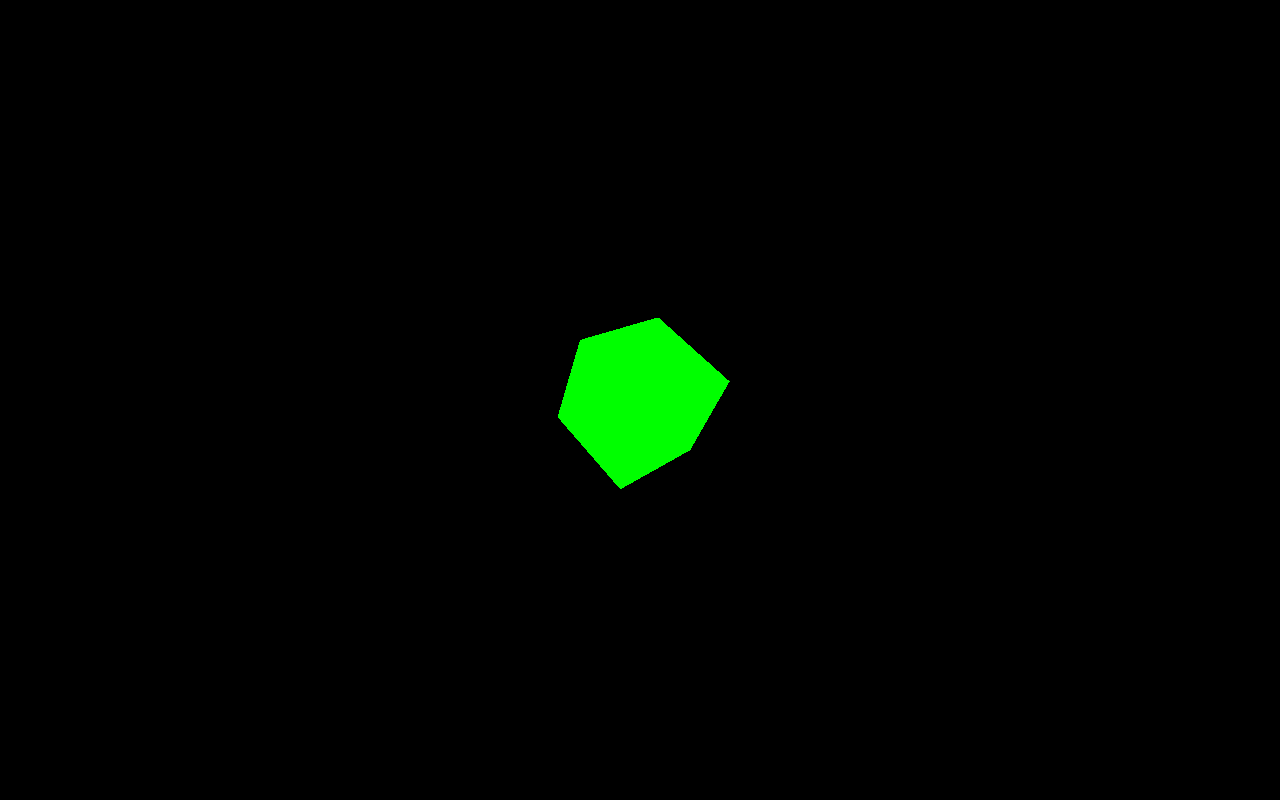
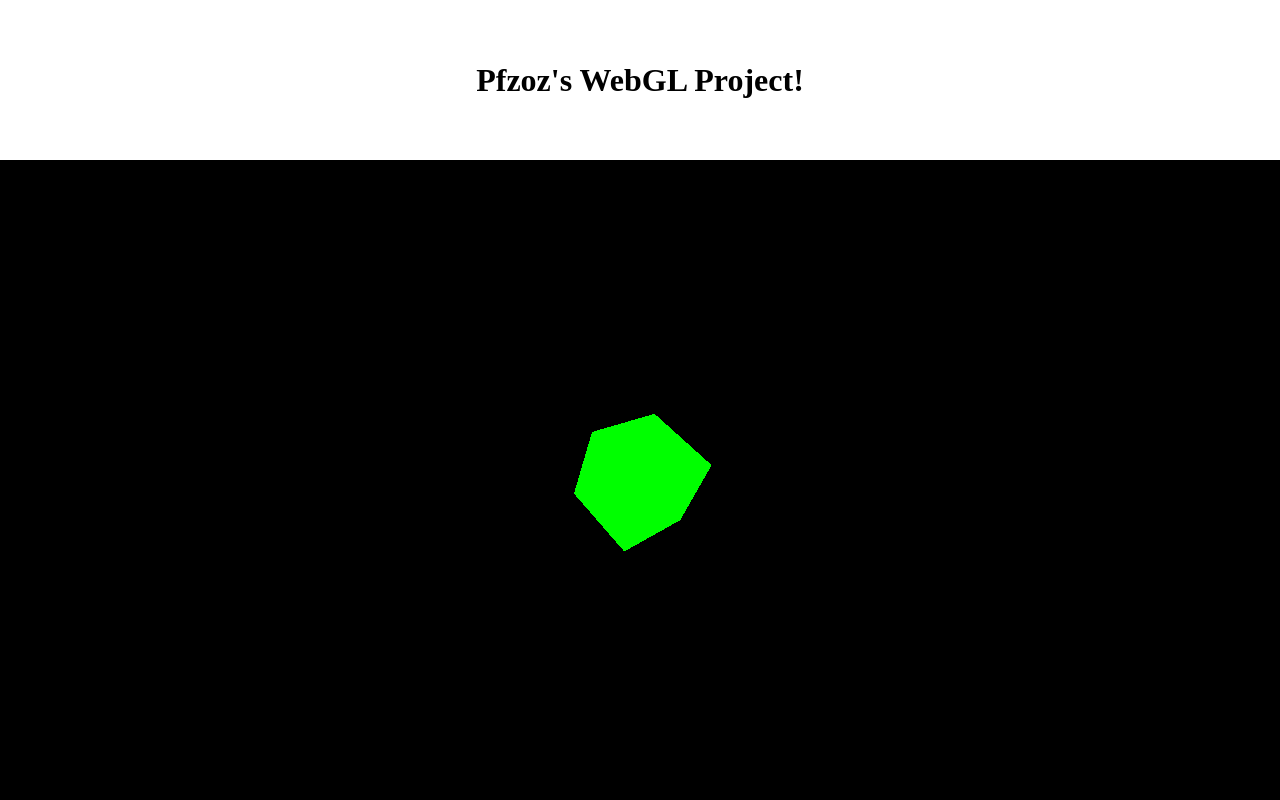
Before and after one commit to Pfzoz/webgl-learning, a website built with Vite: page index.html in a window 1280 px wide. Built offline with nearby package versions, Linux system fonts and the light colour scheme.

Commit message:
feat: html experiments and added resizing detection features

```diff
--- a/index.html
+++ b/index.html
@@ -7,9 +7,37 @@
             body {
                 margin: 0;
             }
+
+            .container {
+                display: flex;
+                flex-direction: column;
+                width: 100vw;
+                height: 100vh;
+            }
+
+            #gameDiv {
+                height: 80%;
+                width: 100%;
+                display: flex;
+            }
+
+            .header {
+                width: 100%;
+                height: 20%;
+                display: flex;
+                flex-direction: row;
+                justify-content: center;
+                align-items: center;
+            }
         </style>
     </head>
     <body>
+        <div class="container">
+            <header class="header">
+                <h1>Pfzoz's WebGL Project!</h1>
+            </header>
+            <div id="gameDiv"></div>
+        </div>
         <script type="module" src="/src/main.ts"></script>
     </body>
 </html>
--- a/src/initialization/index.ts
+++ b/src/initialization/index.ts
@@ -1,13 +1,21 @@
 import { cube } from "../objects/cube";
-import { camera, renderer, scene } from "../primitives";
+import { camera, gameDiv, renderer, scene } from "../primitives";
 
 function load_objects() {
     scene.add(cube);
 }
 
+function onResize() {
+    const newWidth = gameDiv.getBoundingClientRect().width;
+    const newHeight = gameDiv.getBoundingClientRect().height;
+    camera.aspect = newWidth / newHeight;
+    renderer.setSize(newWidth, newHeight);
+}
+
 export default function init() {
-    renderer.setSize(window.innerWidth, window.innerHeight);
-    document.body.appendChild(renderer.domElement);
+    onResize();
+    window.addEventListener("resize", onResize);
+    gameDiv.append(renderer.domElement);
 
     camera.position.z = 5;
 
--- a/src/primitives.ts
+++ b/src/primitives.ts
@@ -1,13 +1,16 @@
 import * as THREE from "three";
+
+const gameDiv = document.getElementById("gameDiv");
 
 const scene = new THREE.Scene();
 const camera = new THREE.PerspectiveCamera(
     75,
-    window.innerWidth / window.innerHeight,
+    gameDiv.getBoundingClientRect().width /
+        gameDiv.getBoundingClientRect().height,
     0.1,
     1000,
 );
 const clock = new THREE.Clock();
 const renderer = new THREE.WebGLRenderer();
 
-export { scene, camera, renderer, clock };
+export { scene, camera, renderer, clock, gameDiv };
```
